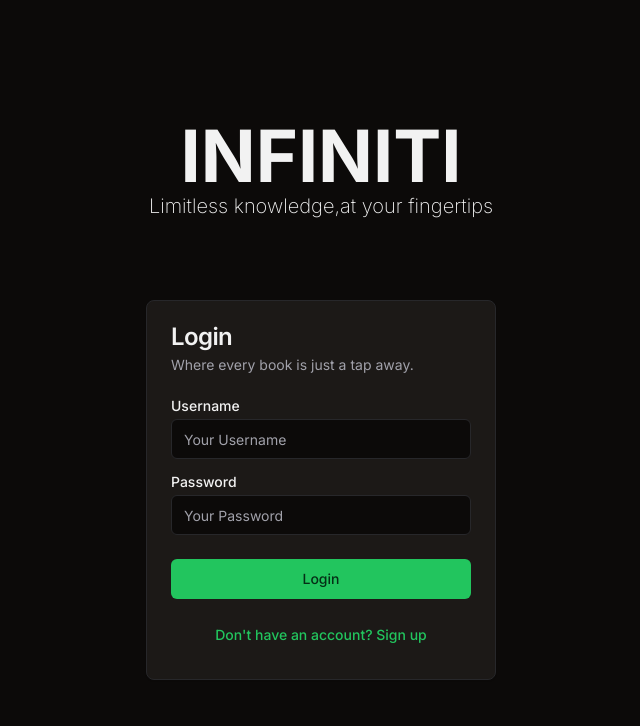
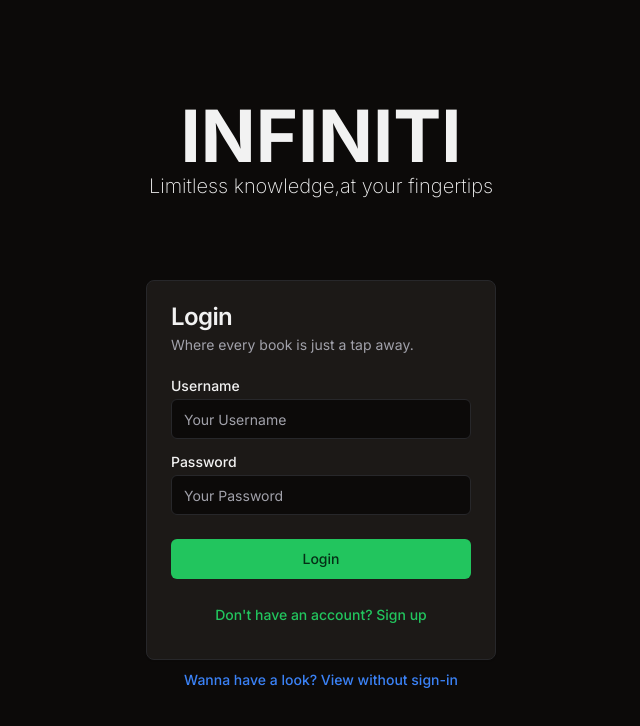
Before and after one commit to Hari-Keshav-Rajesh/proj_sql, a Next.js app in the folder web_sql/: page / in a window 1280 px wide. Shown: the top 726 px of the page, without its empty margins (319-959 px from the left). Built offline with nearby package versions, Linux system fonts and the light colour scheme; what tailwindcss-animated would draw is missing.

Commit message:
feat: add view level

```diff
--- a/web_sql/app/page.tsx
+++ b/web_sql/app/page.tsx
@@ -29,6 +29,13 @@ export default function Login(){
   const [username, setUsername] = useState("")
   const [password, setPassword] = useState("")
 
+  function handleView(event:any){
+    event.preventDefault()
+    Cookies.set("token", "view")
+    console.log(Cookies.get("token"))
+    router.push("/dash")
+  }
+
   async function handleLogin(event: any){
     event.preventDefault()
     if(username === "" || password === ""){
@@ -55,12 +62,14 @@ export default function Login(){
   }
 
   return(
-    <div className="h-screen w-screen flex flex-col gap-20 justify-center items-center">
+    <div className="h-screen w-screen flex flex-col justify-center items-center gap-20">
 
       <div className="flex flex-col">
         <div className="text-center text-5xl font-bold animate-jump-in animate-duration-[2000ms] animate-ease-in lg:text-8xl xl:text-7xl">{siteConfig.title}</div>
         <div className="font-extralight sm:text-xs md:text-base lg:text-xl animate-fade animate-duration-[2000ms] animate-delay-[2000ms] animate-ease-in">{siteConfig.description}</div>
       </div>
+
+      <div className="flex flex-col items-center">
 
         <Card className="w-fit md:w-[350px]">
         <CardHeader>
@@ -95,6 +104,15 @@ export default function Login(){
         </CardFooter>
       </Card>
 
+      <Button variant="link"
+        className="text-blue-500"
+        onClick={(e)=>handleView(e)}
+      >
+        Wanna have a look? View without sign-in
+      </Button>
+
+    </div>
+
     </div>
   )
 }
```
Lines whose indentation alone changed are shown as unchanged.
